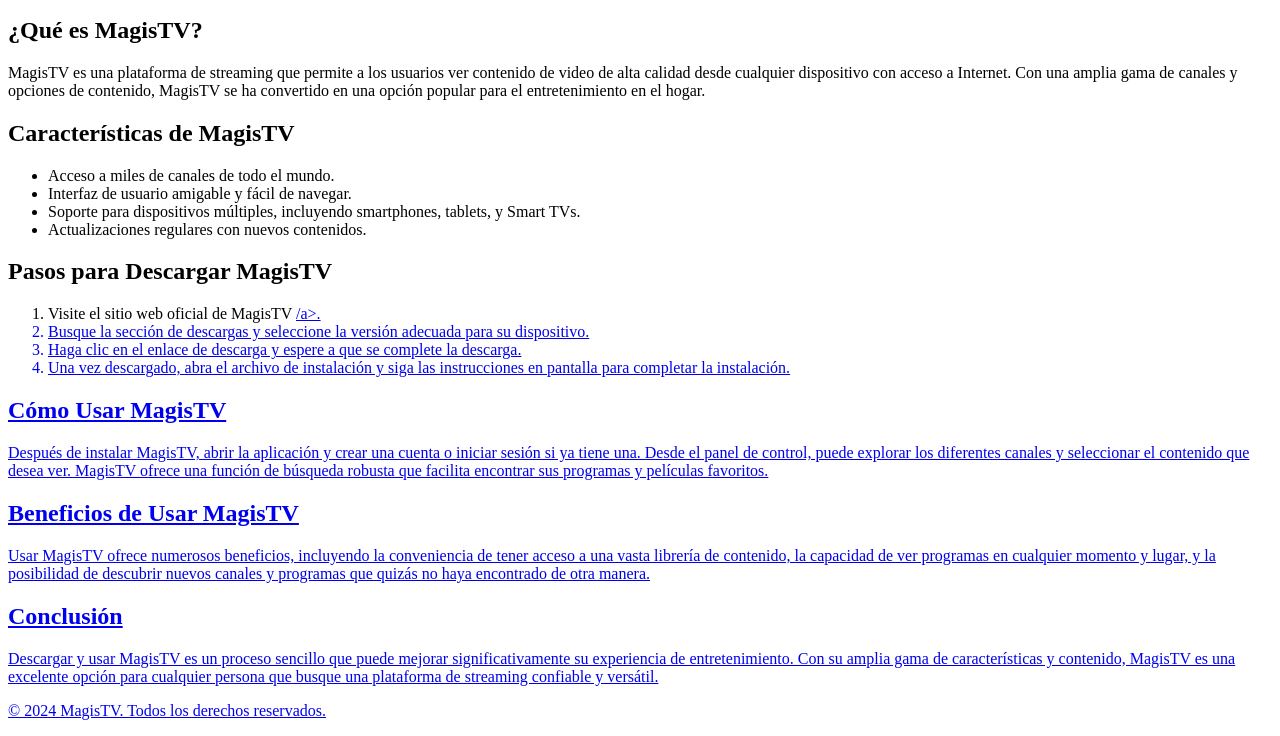
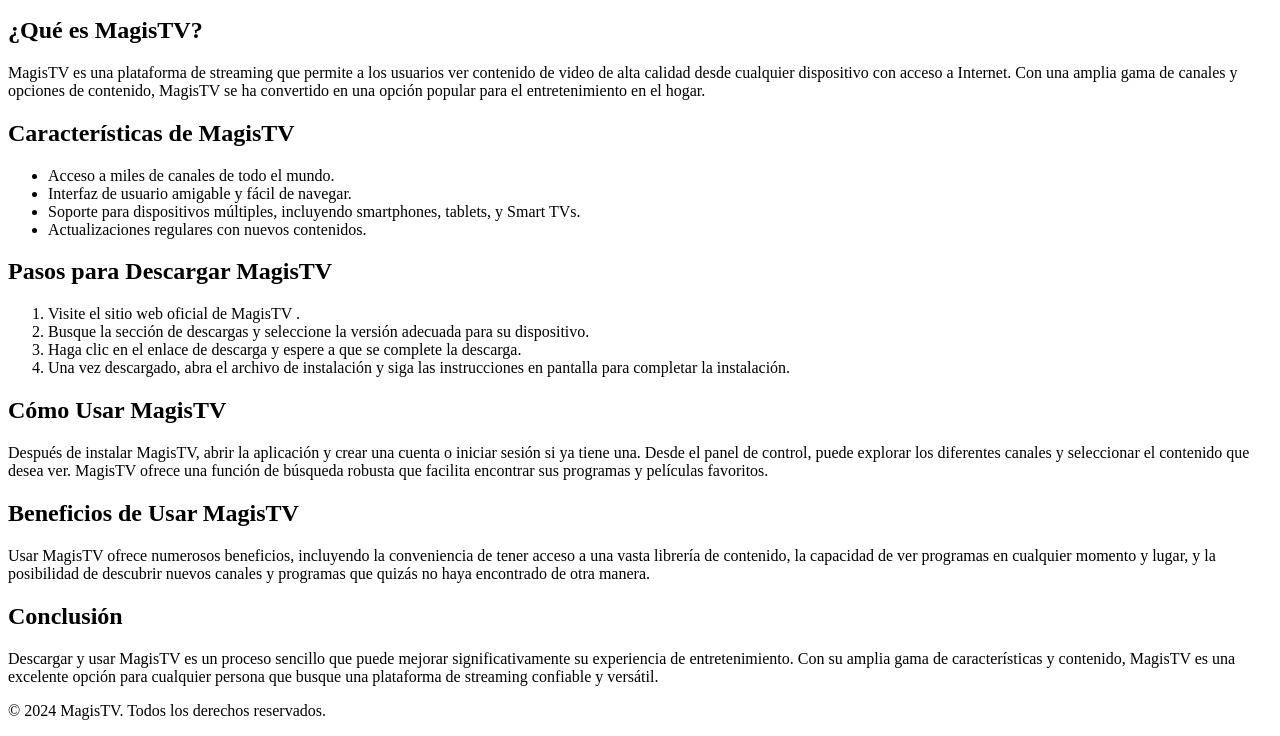
Before and after one commit to themagistv1/DescargarMagisTV, a plain HTML site: page index.html in a window 1280 px wide. Shown: the part 101-837 px from the top of the page. Drawn offline with Linux system fonts and the light colour scheme.

Commit message:
Update index.html

```diff
--- a/index.html
+++ b/index.html
@@ -27,7 +27,7 @@
     <section>
         <h2>Pasos para Descargar MagisTV</h2>
         <ol>
-            <li>Visite el sitio web oficial de MagisTV <a href="https://www.themagistv.com.co/descargar-magistv">/a>.</li>
+            <li>Visite el sitio web oficial de MagisTV <a href="https://themagistv.com.co/"></a> .</li>
             <li>Busque la sección de descargas y seleccione la versión adecuada para su dispositivo.</li>
             <li>Haga clic en el enlace de descarga y espere a que se complete la descarga.</li>
             <li>Una vez descargado, abra el archivo de instalación y siga las instrucciones en pantalla para completar la instalación.</li>
```
